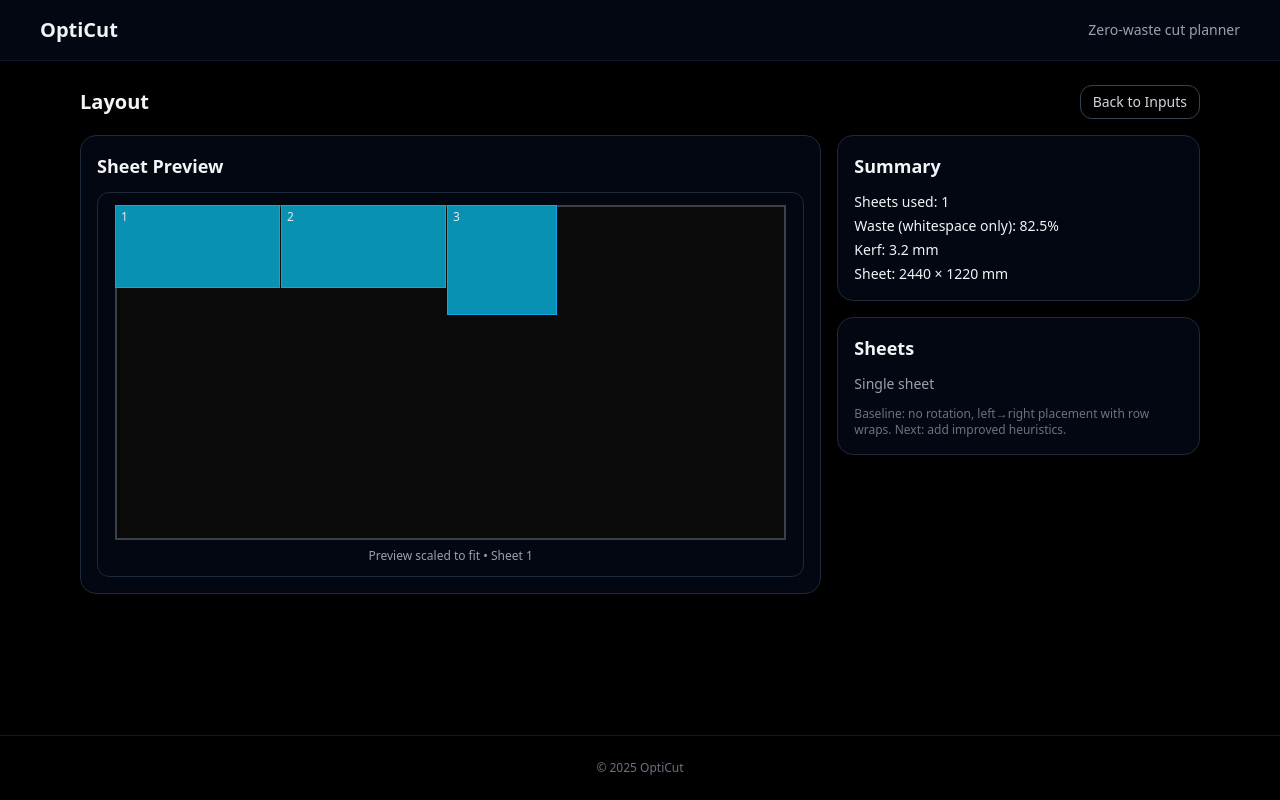
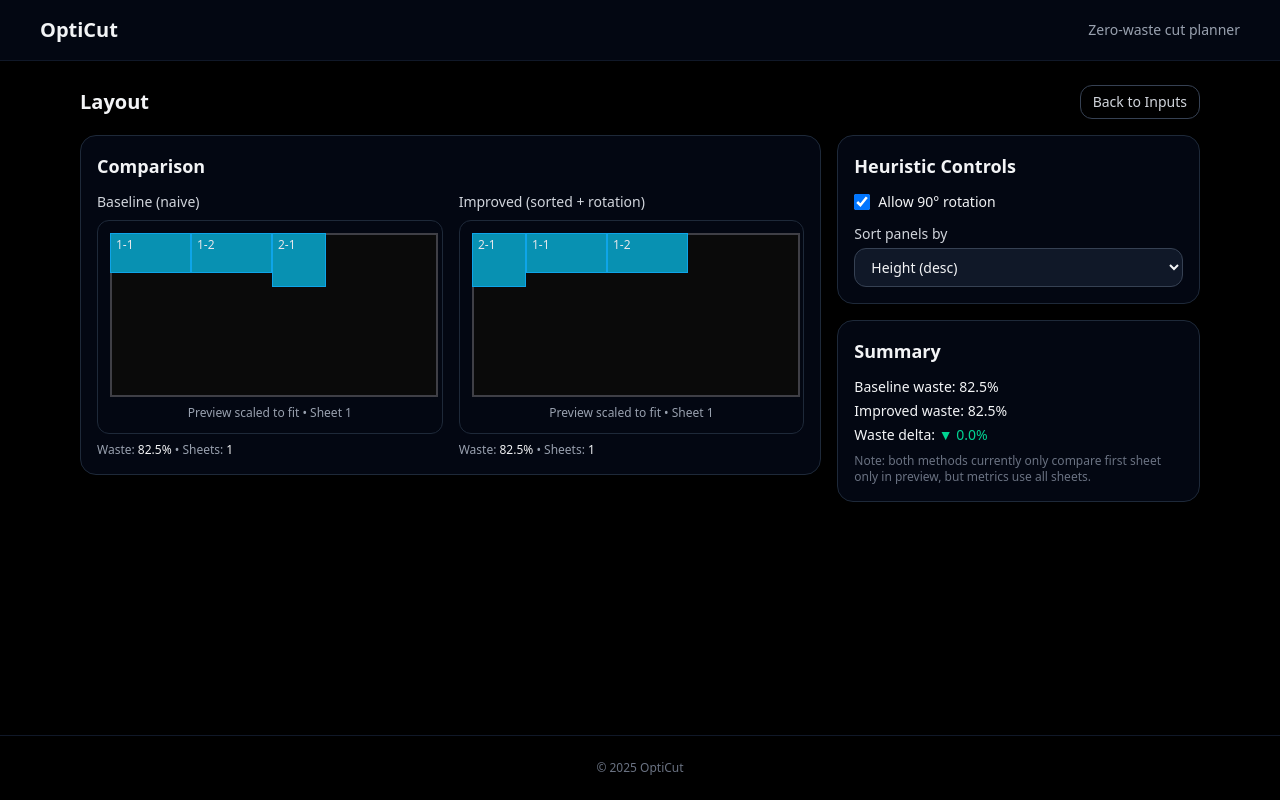
Before and after one commit to nebrask/cutwise, a React (Vite) app: page / in a window 1280 px wide. Both pictures are taken after a click on the button "Continue to Layout". Built offline with nearby package versions, Linux system fonts and the light colour scheme.

Commit message:
feat: add side by side layout comparison with performance metrics

```diff
--- a/src/components/LayoutCanvas.tsx
+++ b/src/components/LayoutCanvas.tsx
@@ -75,7 +75,7 @@ export default function LayoutCanvas({
 
       ctx.fillStyle = "#e5e7eb";
       ctx.font = "12px ui-sans-serif, system-ui, -apple-system, Segoe UI";
-      ctx.fillText(`${idx + 1}`, x + 6, y + 16);
+      ctx.fillText(r.label, x + 6, y + 16);
     });
   }, [pxW, pxH, scale, sheet]);
 
--- a/src/components/LayoutView.tsx
+++ b/src/components/LayoutView.tsx
@@ -2,7 +2,11 @@ import React, { useMemo, useState } from "react";
 import LayoutCanvas from "./LayoutCanvas";
 import Section from "./Section";
 import type { PlannerInputs } from "../types";
-import { computeWastePercent, packNaive } from "../utils/packing";
+import {
+  computeWastePercent,
+  packNaive,
+  packImproved,
+} from "../utils/packing";
 import type { PackResult } from "../utils/packing";
 
 type Props = {
@@ -11,10 +15,18 @@ type Props = {
 };
 
 export default function LayoutView({ inputs, onBack }: Props) {
-  const result: PackResult = useMemo(() => packNaive(inputs), [inputs]);
-  const [activeSheet, setActiveSheet] = useState(0);
+  const [allowRotate, setAllowRotate] = useState(true);
+  const [sort, setSort] = useState<"height" | "area">("height");
 
-  const waste = computeWastePercent(result);
+  const baseline: PackResult = useMemo(() => packNaive(inputs), [inputs]);
+  const improved: PackResult = useMemo(
+    () => packImproved(inputs, { allowRotate, sort }),
+    [inputs, allowRotate, sort]
+  );
+
+  const wasteBase = computeWastePercent(baseline);
+  const wasteImp = computeWastePercent(improved);
+  const delta = (wasteBase - wasteImp);
 
   return (
     <div className="mx-auto max-w-6xl px-4 py-6">
@@ -31,70 +43,84 @@ export default function LayoutView({ inputs, onBack }: Props) {
 
       <div className="grid grid-cols-1 gap-4 md:grid-cols-3">
         <div className="md:col-span-2 space-y-4">
-          <Section title="Sheet Preview">
-            {result.sheets.length > 0 ? (
-              <LayoutCanvas
-                sheetWidth={inputs.sheet.width}
-                sheetHeight={inputs.sheet.height}
-                kerf={inputs.kerf}
-                sheet={result.sheets[activeSheet]}
-              />
-            ) : (
-              <div className="text-sm text-gray-400">No layout available.</div>
-            )}
+          <Section title="Comparison">
+            <div className="grid grid-cols-1 gap-4 lg:grid-cols-2">
+              <div>
+                <div className="mb-2 text-sm font-medium text-gray-300">Baseline (naive)</div>
+                <LayoutCanvas
+                  sheetWidth={inputs.sheet.width}
+                  sheetHeight={inputs.sheet.height}
+                  kerf={inputs.kerf}
+                  sheet={baseline.sheets[0]}
+                />
+                <div className="mt-2 text-xs text-gray-400">
+                  Waste: <span className="text-gray-100">{wasteBase.toFixed(1)}%</span> • Sheets:{" "}
+                  <span className="text-gray-100">{baseline.totalSheets}</span>
+                </div>
+              </div>
+
+              <div>
+                <div className="mb-2 text-sm font-medium text-gray-300">Improved (sorted + rotation)</div>
+                <LayoutCanvas
+                  sheetWidth={inputs.sheet.width}
+                  sheetHeight={inputs.sheet.height}
+                  kerf={inputs.kerf}
+                  sheet={improved.sheets[0]}
+                />
+                <div className="mt-2 text-xs text-gray-400">
+                  Waste: <span className="text-gray-100">{wasteImp.toFixed(1)}%</span> • Sheets:{" "}
+                  <span className="text-gray-100">{improved.totalSheets}</span>
+                </div>
+              </div>
+            </div>
           </Section>
         </div>
 
-        <aside className="space-y-4 pb-24">
+        <aside className="space-y-4">
+          <Section title="Heuristic Controls">
+            <div className="space-y-3 text-sm">
+              <label className="flex items-center gap-2">
+                <input
+                  type="checkbox"
+                  className="h-4 w-4"
+                  checked={allowRotate}
+                  onChange={(e) => setAllowRotate(e.target.checked)}
+                />
+                <span>Allow 90° rotation</span>
+              </label>
+
+              <label className="block">
+                <span className="mb-1 block text-sm text-gray-300">Sort panels by</span>
+                <select
+                  value={sort}
+                  onChange={(e) => setSort(e.target.value as "height" | "area")}
+                  className="w-full rounded-xl border border-gray-700 bg-gray-900 px-3 py-2 text-gray-100 outline-none focus:ring-2 focus:ring-cyan-500"
+                >
+                  <option value="height">Height (desc)</option>
+                  <option value="area">Area (desc)</option>
+                </select>
+              </label>
+            </div>
+          </Section>
+
           <Section title="Summary">
             <ul className="space-y-1 text-sm">
               <li>
-                Sheets used:{" "}
-                <span className="text-gray-100">{result.totalSheets}</span>
+                Baseline waste: <span className="text-gray-100">{wasteBase.toFixed(1)}%</span>
               </li>
               <li>
-                Waste (whitespace only):{" "}
-                <span className="text-gray-100">{waste.toFixed(1)}%</span>
+                Improved waste: <span className="text-gray-100">{wasteImp.toFixed(1)}%</span>
               </li>
               <li>
-                Kerf: <span className="text-gray-100">{inputs.kerf} mm</span>
-              </li>
-              <li>
-                Sheet:{" "}
-                <span className="text-gray-100">
-                  {inputs.sheet.width} × {inputs.sheet.height} mm
+                Waste delta:{" "}
+                <span className={`${delta >= 0 ? "text-emerald-400" : "text-red-400"}`}>
+                  {delta >= 0 ? "▼" : "▲"} {Math.abs(delta).toFixed(1)}%
                 </span>
               </li>
+              <li className="text-xs text-gray-500 mt-2">
+                Note: both methods currently only compare first sheet only in preview, but metrics use all sheets.
+              </li>
             </ul>
-          </Section>
-
-          <Section
-            title="Sheets"
-            right={null}
-          >
-            {result.sheets.length <= 1 ? (
-              <div className="text-sm text-gray-400">Single sheet</div>
-            ) : (
-              <div className="flex flex-wrap gap-2">
-                {result.sheets.map((s, i) => (
-                  <button
-                    key={s.index}
-                    type="button"
-                    onClick={() => setActiveSheet(i)}
-                    className={`rounded-lg px-3 py-1.5 text-sm ${
-                      i === activeSheet
-                        ? "bg-cyan-600 text-white"
-                        : "bg-gray-800 text-gray-200 hover:bg-gray-700"
-                    }`}
-                  >
-                    Sheet {i + 1}
-                  </button>
-                ))}
-              </div>
-            )}
-            <p className="mt-3 text-xs text-gray-500">
-              Baseline: no rotation, left→right placement with row wraps. Next: add improved heuristics.
-            </p>
           </Section>
         </aside>
       </div>
```
